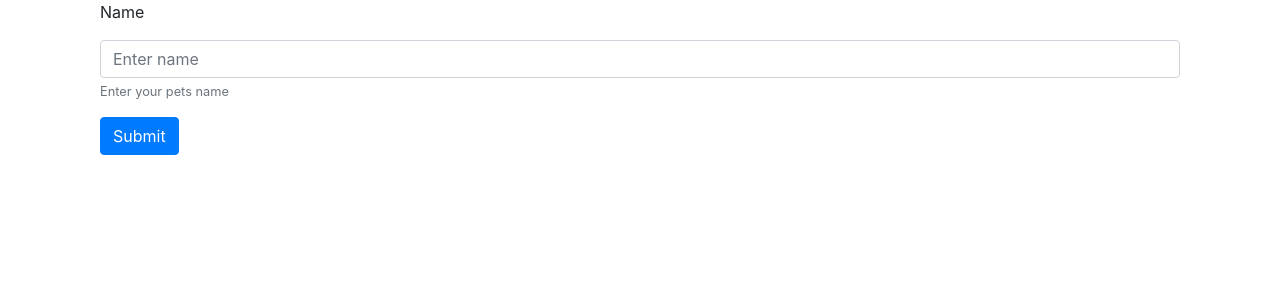
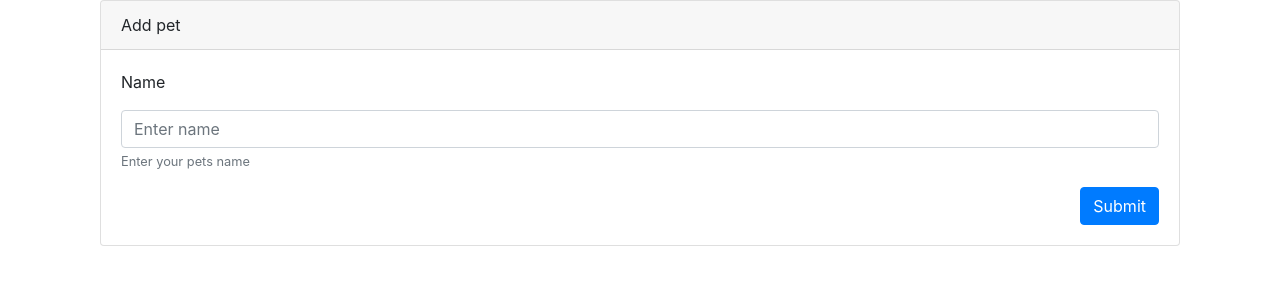
Before and after one commit to pmjam/flaskapp, a Flask app: page /create in a window 1280 px wide. Shown: the top 300 px of the page. Run offline with Flask 2, Linux system fonts and the light colour scheme; parts of the project's set-up code (start-up, migrations or seed data) failed here and were passed over; some libraries are stand-ins or nearby versions.

Commit message:
refact templates pets

```diff
--- /dev/null
+++ b/flaskapp/templates/pets/add.html
@@ -0,0 +1,3 @@
+{% extends "pets/pet.html" %}
+{% block title %}Add pet{% endblock %}
+{% block pethead %} Add pet {% endblock %}
--- a/flaskapp/templates/pets/edit.html
+++ b/flaskapp/templates/pets/edit.html
@@ -1,13 +1,3 @@
-{% extends "layout.html" %}
-{% block title %}Create{% endblock %}
-{% block content %}
-<form method="POST">
-	{{ form.csrf_token }}
-	<div class="form-group">
-		<label for="exampleInputName">{{ form.name.label }}</label>
-		<input type="text" class="form-control" id="exampleInputName" aria-describedby="nameHelp" placeholder="Enter name" name="name" value="{{ form.name.data | none_to_null }}">
-		<small id="nameHelp" class="form-text text-muted">Enter your pets name</small>
-	</div>
-	<button type="submit" class="btn btn-primary">Submit</button>
-</form>
-{% endblock %}
+{% extends "pets/pet.html" %}
+{% block title %}Edit pet{% endblock %}
+{% block pethead %} Edit pet {% endblock %}
--- /dev/null
+++ b/flaskapp/templates/pets/pet.html
@@ -0,0 +1,22 @@
+{% extends "layout.html" %}
+{% block title %}Add pet{% endblock %}
+{% block content %}
+<div class="card">
+    <div class="card-header">
+        {% block pethead %}{% endblock %}
+    </div>
+    <div class="card-body">
+		<form method="POST">
+			{{ form.csrf_token }}
+			<div class="form-group">
+				<label for="exampleInputName">{{ form.name.label }}</label>
+				<input type="text" class="form-control" id="exampleInputName" aria-describedby="nameHelp" placeholder="Enter name" name="name" value="{{ form.name.data | none_to_null }}">
+				<small id="nameHelp" class="form-text text-muted">Enter your pets name</small>
+			</div>
+			<div class="float-right">
+				<button type="submit" class="btn btn-primary">Submit</button>
+			</div>
+		</form>
+    </div>
+</div>
+{% endblock %}
--- a/flaskapp/views/pet.py
+++ b/flaskapp/views/pet.py
@@ -21,7 +21,7 @@ def create():
         service = ServicePet()
         service.create(data)
         return redirect('/')
-    return render_template('pets/edit.html', form=form)
+    return render_template('pets/add.html', form=form)
 
 
 @mod.route('/<slug>/update', methods=('GET', 'POST'))
```
